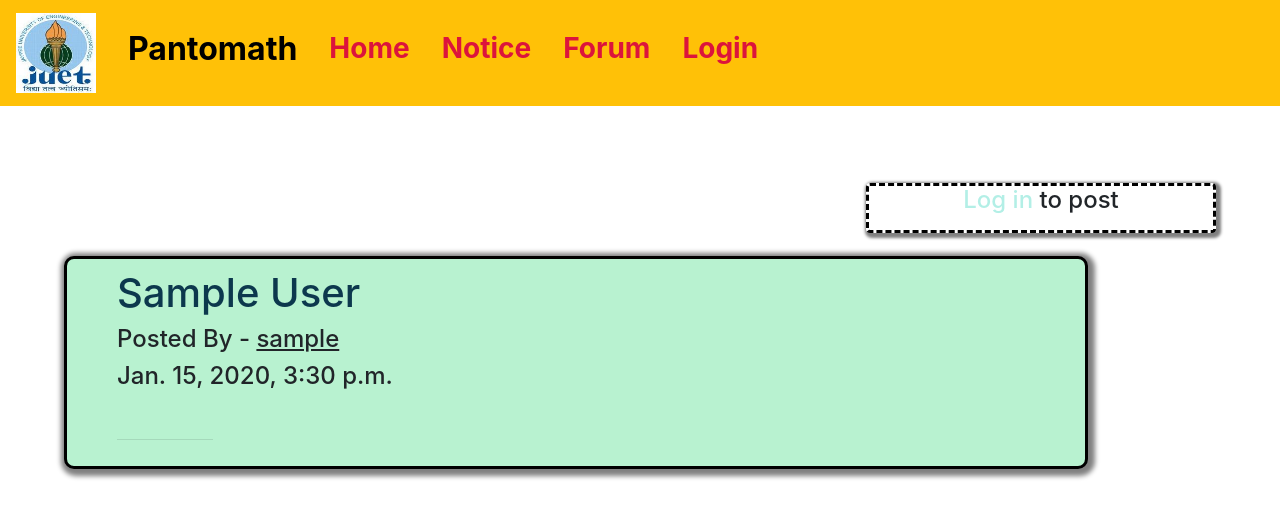
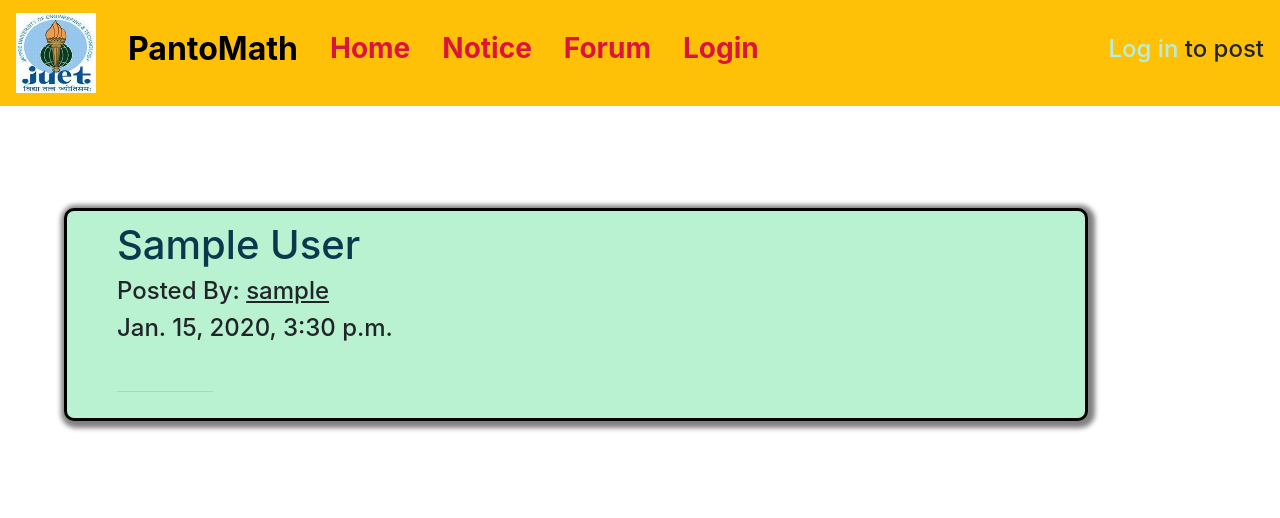
Before and after one commit to richeshgupta/JUETNoticeBoard, a Django app: page /home/ in a window 1280 px wide. Shown: the top 518 px of the page. Run offline with Django 3.2, Linux system fonts and the light colour scheme; tables that the repository leaves empty hold one stand-in row (values such as "Sample post"); some libraries are stand-ins or nearby versions.

Commit message:
Changes in UI

```diff
--- a/notice/users/templates/users/index.html
+++ b/notice/users/templates/users/index.html
@@ -3,18 +3,18 @@
 {% block title %}
 <title>JUETNoticeBoard</title>
 {% endblock title %}
-{% block logbox %}
+<!--{% block logbox %}
 	{% if user.is_authenticated %}
 		<h4>Welcome, {{ request.user }} </h4>
 	{% else %}
 		<h4><a href="{% url 'login' %}" id="log">Log in</a> to post</h4>
 	{% endif %}
-{% endblock logbox %}
+{% endblock logbox %}-->
 {% block content %}
 	{% if data %}
 		{% for datas in data %}
 			<a id="title" href="{% url 'notice_detail' datas.id %}"><h1>{{ datas.title }}</h1></a>
-			<h4 id="author">Posted By - <u>{{ datas.author }}</u></h4>
+			<h4 id="author">Posted By: <u>{{ datas.author }}</u></h4>
 			<h4>{{ datas.date }}</h4> <br /><hr >
 		{% endfor %}
 	{% else %}
--- a/notice/users/templates/users/login.html
+++ b/notice/users/templates/users/login.html
@@ -2,7 +2,7 @@
 <!DOCTYPE html>
 <html>
 <head>
-	<link rel="stylesheet" href="https://stackpath.bootstrapcdn.com/bootstrap/4.3.1/css/bootstrap.min.css" integrity="sha384-ggOyR0iXCbMQv3Xipma34MD+dH/1fQ784/j6cY/iJTQUOhcWr7x9JvoRxT2MZw1T" crossorigin="anonymous">
+	<link rel="stylesheet" href="https://stackpath.bootstrapcdn.com/bootstrap/4.3.1/css/bootstrap.min.css">
 
 	<title>Login</title>
 </head>
--- a/notice/users/templates/users/nav.html
+++ b/notice/users/templates/users/nav.html
@@ -10,7 +10,6 @@
 	<script src="https://stackpath.bootstrapcdn.com/bootstrap/4.3.1/js/bootstrap.min.js"></script>
 	<link rel="stylesheet" href="https://stackpath.bootstrapcdn.com/bootstrap/4.3.1/css/bootstrap.min.css">
 	<link rel="stylesheet" href="https://stackpath.bootstrapcdn.com/bootstrap/4.3.1/css/bootstrap.min.css">
-	<script src="https://cdnjs.cloudflare.com/ajax/libs/popper.js/1.14.7/umd/popper.min.js"></script>
 	<style type="text/css">
 		body
 		{
@@ -160,28 +159,13 @@
 	</style>
 </head>
 <body>
-	<!--
-<div class="main-container">
-
-			<a id="normal" href="{% url 'home' %}" title="Home Page" class="link">Home</a>
-			<a id="normal" href="{% url 'notice' %}" title="Notice post form">Notice</a>
-			<a id="normal" href="{% url 'forum-home' %}" title="Forum">Forum</a>
-			{% if user.is_authenticated %}
-				<a id="normal" href="{% url 'logout' %}" title="logout">Logout</a>
-			{% else %}
-				<a id="normal" href="{% url 'login' %}" title="login">Login</a>
-			{% endif %}
-			<a id="special" href="{% url 'about' %}" title="About Developers">About</a>
-
-
-</div>-->
 
 	<nav class="navbar navbar-expand-lg navbar-dark bg-warning sticky-top">
 		<a href="{% url 'menu' %}" class="navbar-brand">
 			<img src="{% static 'juet.jpg' %}" width="80" height="80">
 		</a>
-		<span class="navbar-text"><a href="{% url 'about' %}" class="nav-link"><font color="Black"><h2><B>Pantomath</B></h2></font></a></span>
-		<button class="navbar-toggler ml-auto hidden-sm-up float-xs-right" data-toggle="collapse" data-target="#collapse_target">
+		<span class="navbar-text"><a href="{% url 'about' %}" class="nav-link"><font color="Black"><h2><B>PantoMath</B></h2></font></a></span>
+		<button class="navbar-toggler" data-toggle="collapse" data-target="#collapse_target">
 			<span class="navbar-toggler-icon"></span>
 		</button>
 
@@ -196,20 +180,26 @@
 				{% else %}
 					<li class="navbar-item active"><a href="{% url 'login' %}" class="nav-link"><h3><font color="#DC143C"><B>Login</B></font></h3></a></li>
 				{% endif %}
-
+			</ul>
+			<ul class="nav justify-content-end ml-auto">
+				<li class="nav-text">
+				{% if user.is_authenticated %}
+					<h4>Welcome, {{ request.user }}</h4>
+				{% else %}
+					<h4><a href="{% url 'login' %}" id="log">Log in</a> to post</h4>
+				{% endif %}
+				</li>
 			</ul>
 		</div>
 	</nav>
 
-	<div class="logbox">
-		{% block logbox %}
-		{% endblock %}
-	</div><br /><br />
 <div class="content">
 {% block content %}
 {% endblock content %}
 </div>
+
 {% block footer %}
 {% endblock footer %}
+
 </body>
 </html>
```
